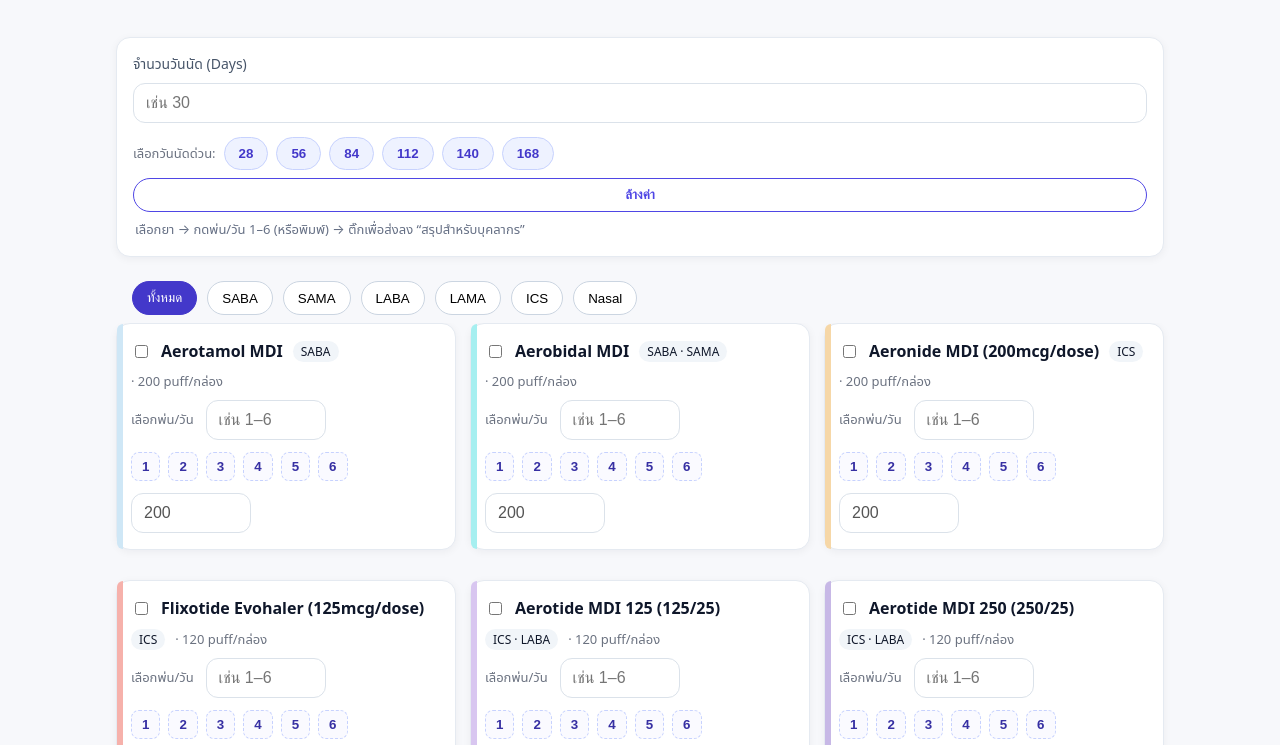
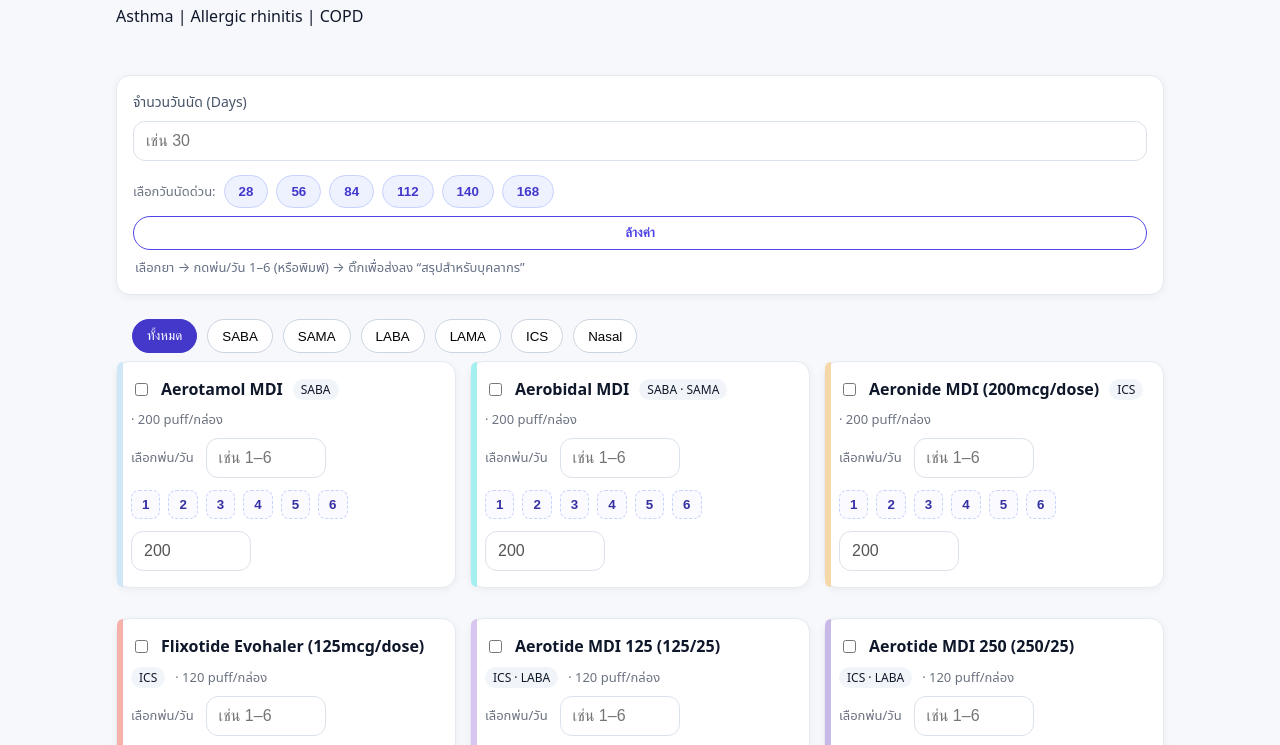
Before and after one commit to sony50369-yellow/Inhaler, a plain HTML site: page index.html in a window 1280 px wide. Shown: the part 83-828 px from the top of the page. Drawn offline with Linux system fonts and the light colour scheme.

Commit message:
index.html

```diff
--- a/index.html
+++ b/index.html
@@ -11,6 +11,7 @@
 <body>
 <header class="container">
   <h1>โปรแกรมคำนวณจำนวนกล่องยาพ่น 😮💨</h1>
+  <p class="caption">Asthma | Allergic rhinitis | COPD </p>
 </header>
 
 <main class="container">
```
